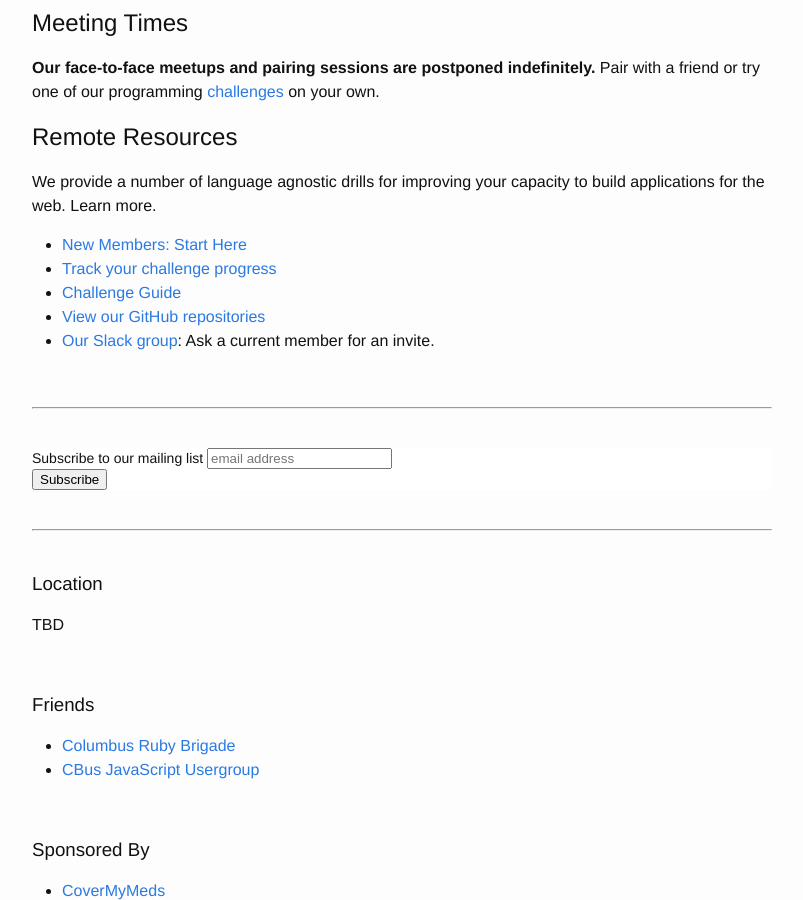
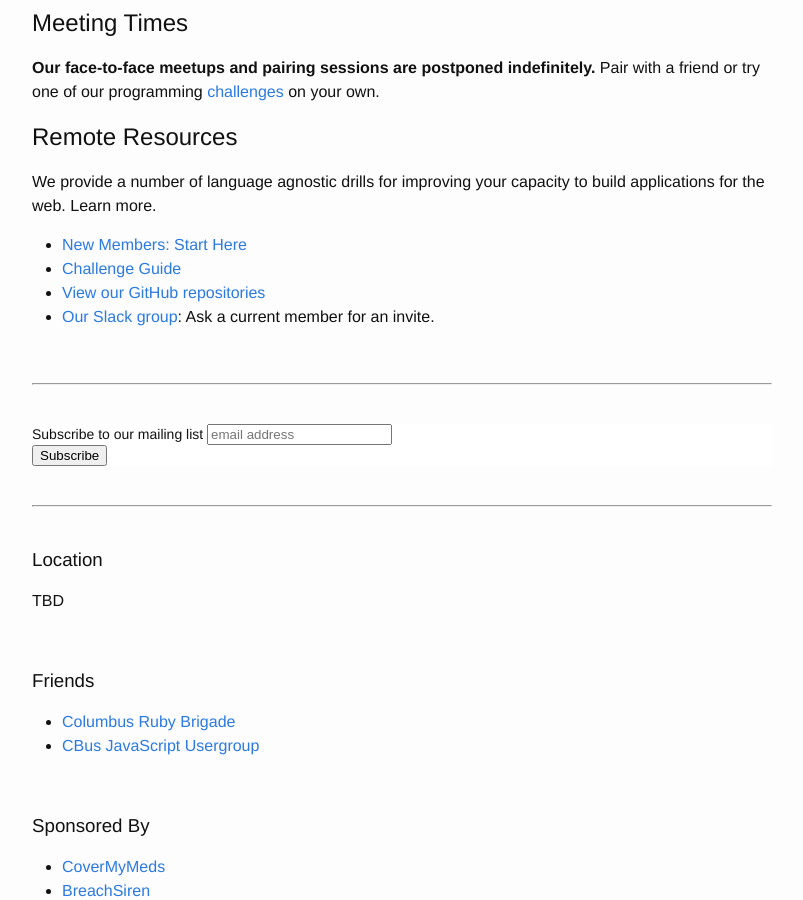
Before and after one commit to paircolumbus/paircolumbus.github.io, a Jekyll site: the page built from index.md, in a window 1280 px wide and 900 px high, scrolled down 571 px. Shown: the whole window, without its empty margins (238-1041 px from the left). Built offline with Jekyll 4.4.1, drawn with Linux system fonts in a browser that asks for light colours; comment, search, counter and statistics services are not loaded.

Commit message:
removed until we can replace

```diff
--- a/index.md
+++ b/index.md
@@ -17,7 +17,6 @@
 We provide a number of language agnostic drills for improving your capacity to build applications for the web. Learn more.
 
   - [New Members: Start Here](/getting_started/)
-  - [Track your challenge progress](https://dry-depths-47527.herokuapp.com/)
   - [Challenge Guide](/challenges/)
   - [View our GitHub repositories](https://github.com/paircolumbus/)
   - [Our Slack group](https://paircolumbus.slack.com): Ask a current member for an invite.
```
